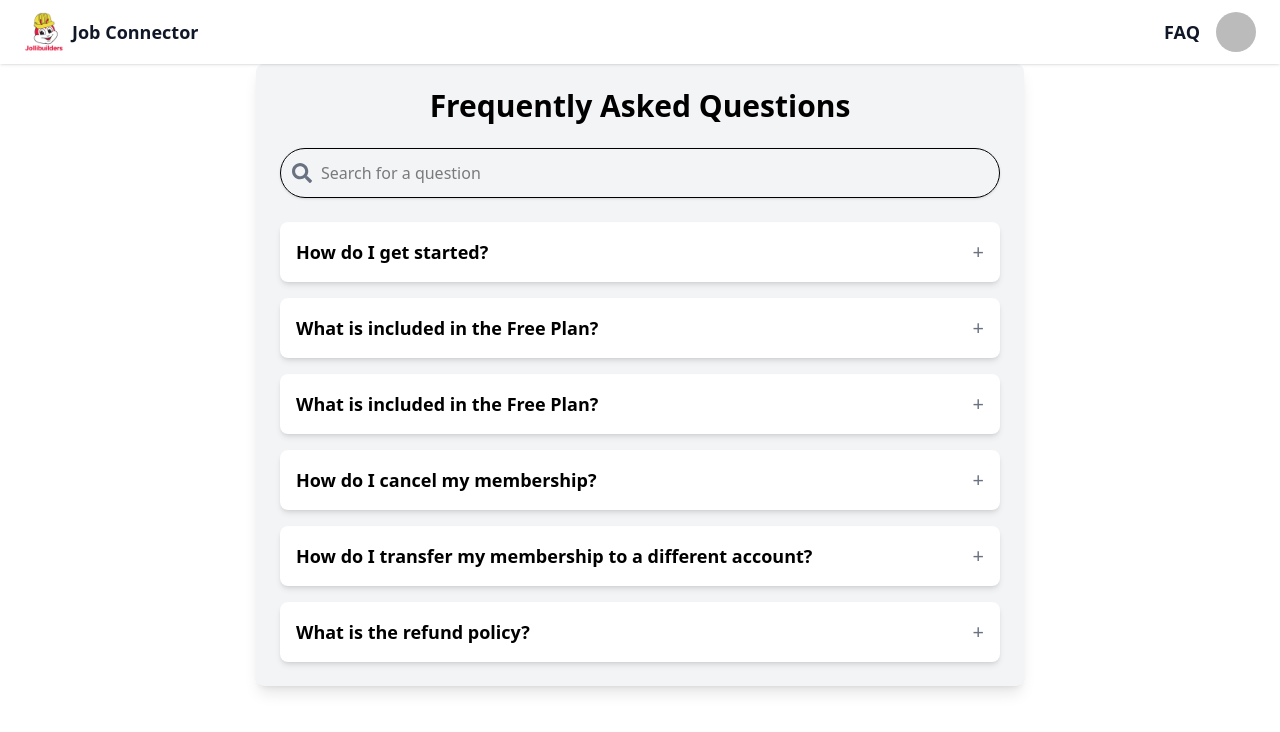
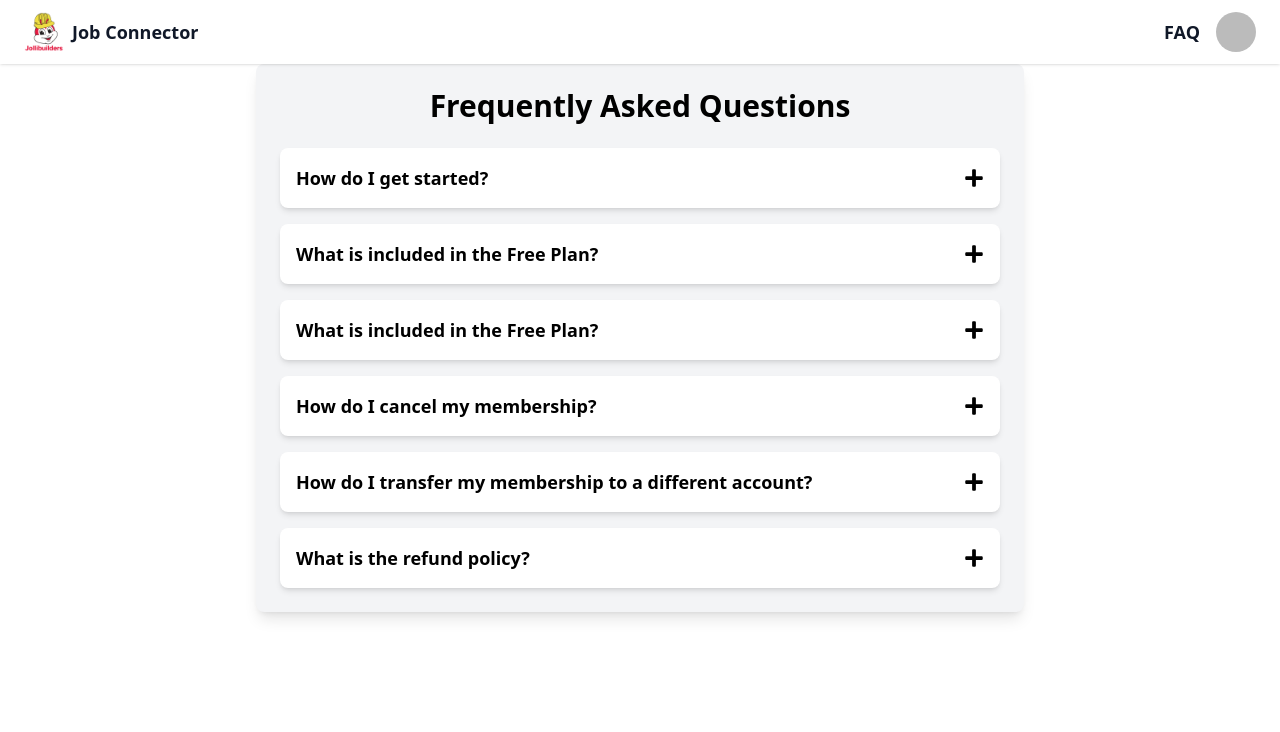
Before and after one commit to Jollibuilders/FIP_Project, a React (Vite) app in the folder frontend/: page /faq in a window 1280 px wide. Shown: the top 732 px of the page. Built offline with nearby package versions, Linux system fonts and the light colour scheme; no server answers; sample sign-in values are in the browser's storage.

Commit message:
removed search bar and changed + and x

```diff
--- a/frontend/src/pages/FAQPage.jsx
+++ b/frontend/src/pages/FAQPage.jsx
@@ -1,5 +1,5 @@
 import { useState } from "react";
-import { FaSearch } from "react-icons/fa";
+import { FaTimes, FaPlus } from "react-icons/fa";
 function FAQPage(){
     const faqs = [
         { question: "How do I get started?", answer: "When you sign up, you’ll start with the Free plan. It's ideal for new teams and allows unlimited team members, but only 1 active editable project at a time. For more advanced features, check out our Basic, Premium, or Enterprise plans." },
@@ -17,17 +17,13 @@ const toggleFAQ = (index) => {
 return (
     <div className="p-6 max-w-3xl mx-auto bg-gray-100 rounded-lg shadow-lg mt-16">
         <h1 className="text-3xl font-bold text-center mb-6">Frequently Asked Questions</h1>
-        <div className="relative mb-6">
-            <input type="text" placeholder="Search for a question" className="w-full p-3 pl-10 border rounded-full shadow-sm focus:outline-none"/>
-            <FaSearch className="absolute left-3 top-1/2 transform -translate-y-1/2 text-gray-500" size={20}/>
-        </div>
     <div className="space-y-4">
         {faqs.map((faqs, index)=>(
             <div key={index} className="bg-white p-4 rounded-lg shadow-md cursor-pointer" onClick={() => toggleFAQ(index)}>
                 <div className="flex justify-between items-center">
                     <h2 className="text-lg font-semibold">{faqs.question}</h2>
-                    <button className="text-gray-500 text-xl focus:outline-none">
-                                {openIndex == index ? "✖" : "+"}
+                    <button className="text-black-500 text-xl focus:outline-none">
+                                {openIndex == index ? <FaTimes/> : <FaPlus/>}
                             </button>
                          </div>
             {openIndex == index && <p className="mt-2 text-gray-600">{faqs.answer}</p>}
```
